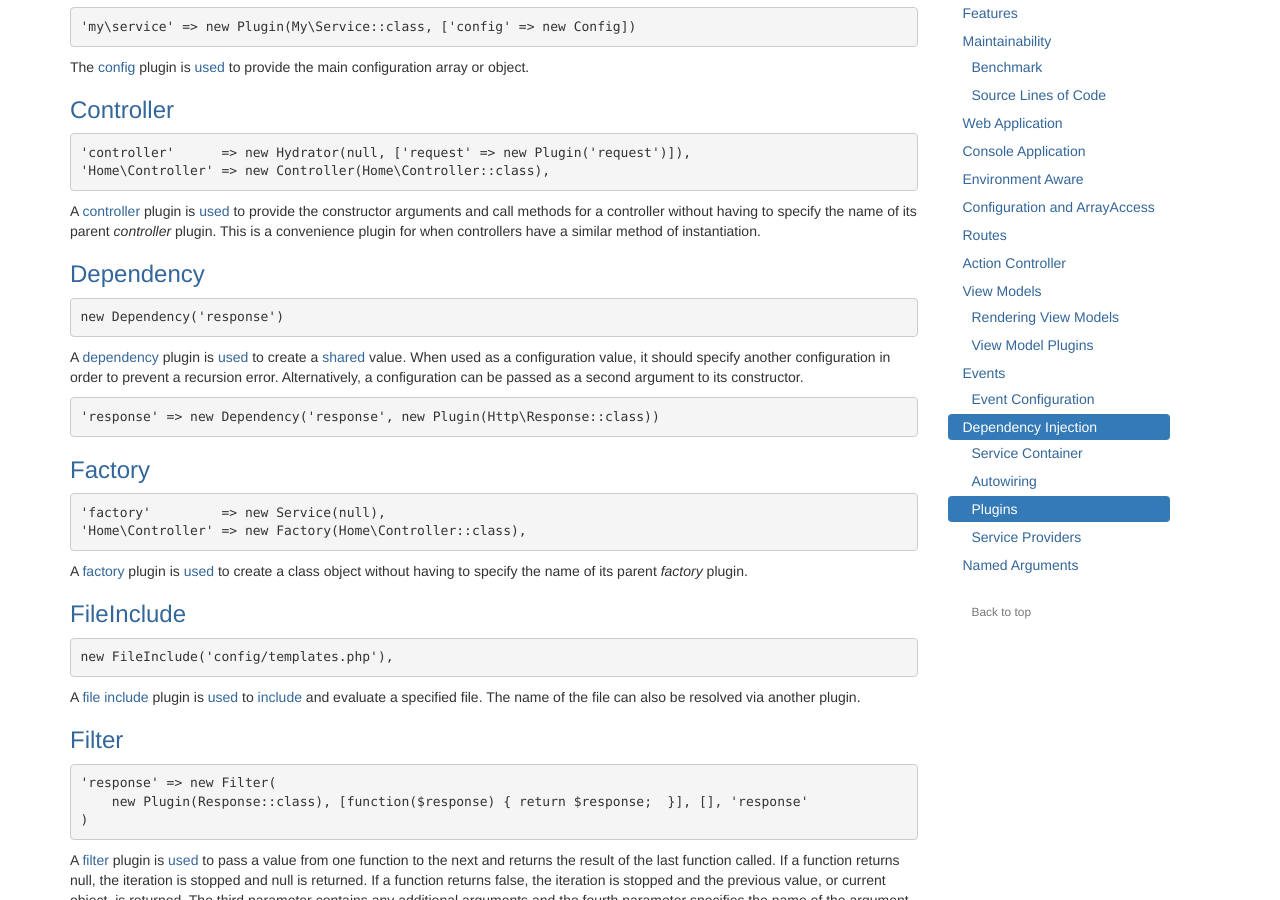
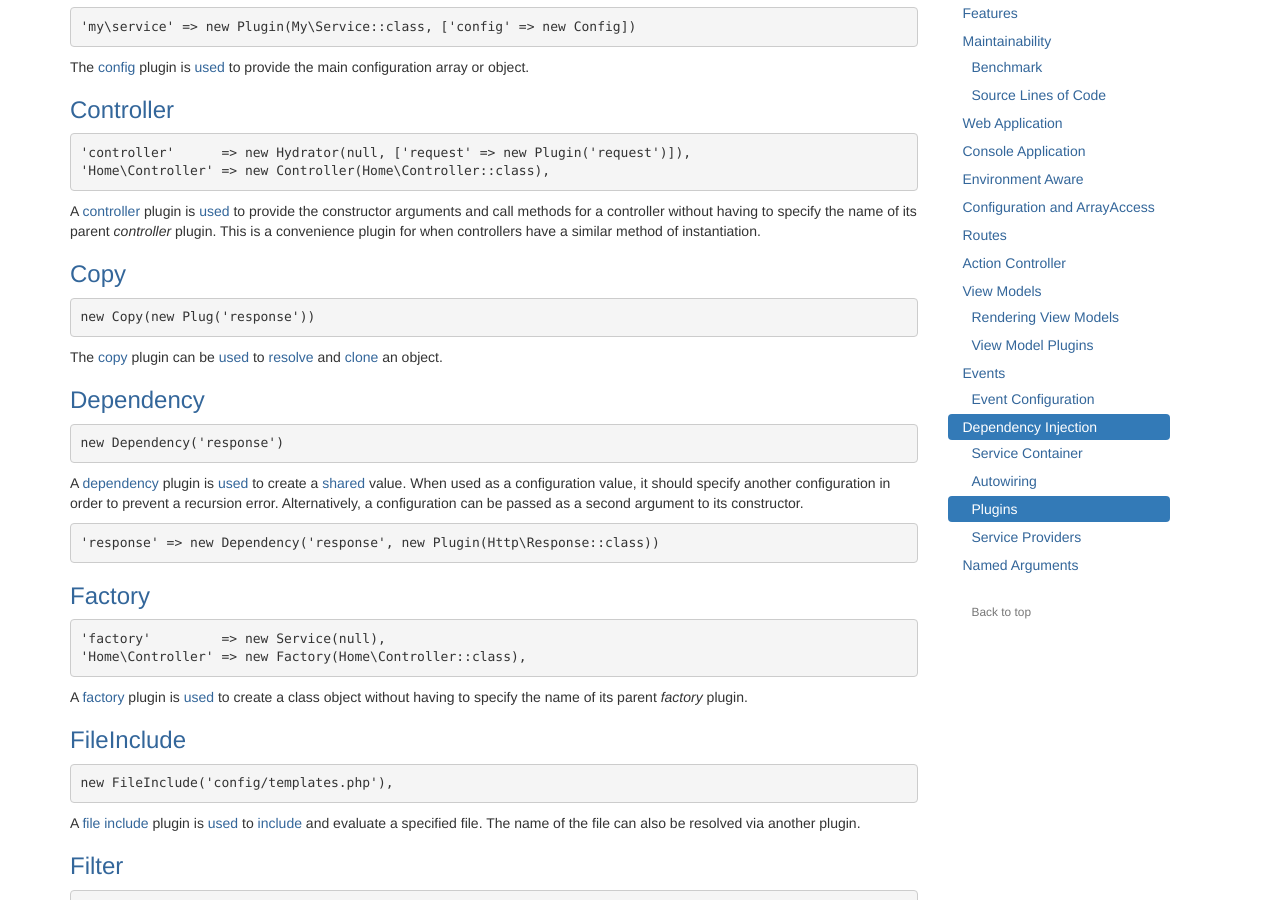
Before and after one commit to mvc5/mvc5.github.io, a Jekyll site: the page built from overview/index.md, in a window 1280 px wide and 900 px high, scrolled down 11114 px. Built offline with Jekyll 4.4.1, drawn with Linux system fonts in a browser that asks for light colours; nearby versions of some CDN libraries.

Commit message:
copy plugin

````diff
--- a/overview/plugins.md
+++ b/overview/plugins.md
@@ -52,6 +52,13 @@ The [config](https://github.com/mvc5/mvc5/blob/master/src/Plugin/Config.php) plu
 ```
 
 A [controller](https://github.com/mvc5/mvc5/blob/master/src/Plugin/Controller.php) plugin is [used](https://github.com/mvc5/mvc5/blob/master/src/Resolver/Resolver.php#L352) to provide the constructor arguments and call methods for a controller without having to specify the name of its parent _controller_ plugin. This is a convenience plugin for when controllers have a similar method of instantiation.
+
+### [Copy](https://github.com/mvc5/mvc5/blob/master/src/Plugin/Copy.php)
+```php
+new Copy(new Plug('response'))
+```
+
+The [copy](https://github.com/mvc5/mvc5/blob/master/src/Plugin/Copy.php) plugin can be [used](https://github.com/mvc5/mvc5/blob/master/src/Resolver/Resolver.php#L252) to [resolve](https://github.com/mvc5/mvc5/blob/master/src/Resolver/Resolver.php#L500) and [clone](http://php.net/manual/en/internals2.opcodes.clone.php) an object.
 
 ### [Dependency](https://github.com/mvc5/mvc5/blob/master/src/Plugin/Dependency.php)
 ```php
````
